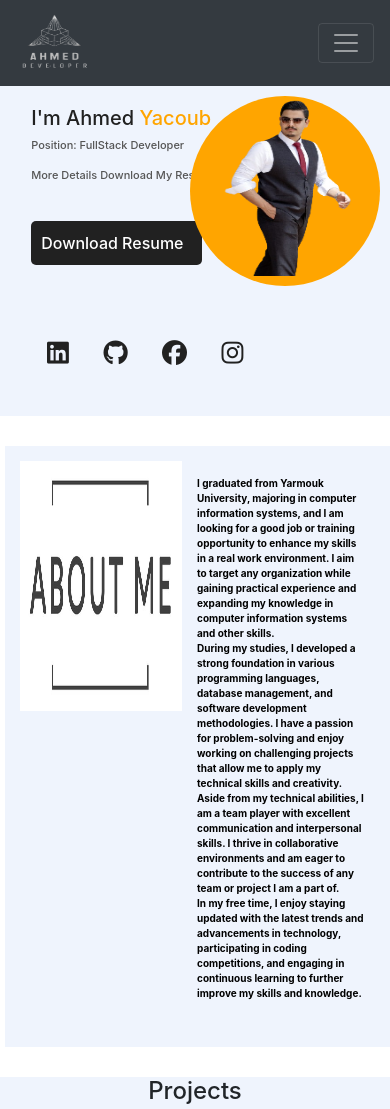
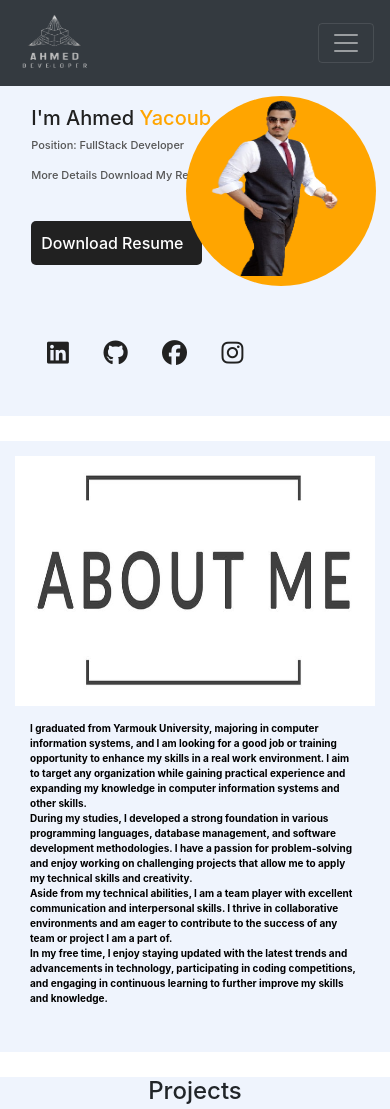
Before and after one commit to ahmedyacoub12345/Project1, a plain HTML site: page index.html in a window 390 px wide. Shown: the top 1109 px of the page. Drawn offline with nearby package versions, Linux system fonts and the light colour scheme.

Commit message:
change width site.

```diff
--- a/style.css
+++ b/style.css
@@ -70,14 +70,14 @@ color: #212121;
   height: 420px;
   width: 420px;
   position: absolute;
-  right: -75px;
+  right: -100px;
   bottom: 15px;
 }
 .image{
   height: 150px;
   width: 150px;
   position: absolute;
-  left: 70%;
+  left: 65%;
   bottom: 0;
   transform: translateX(-50%);
   transition: bottom 1s , left 1s;
@@ -95,7 +95,7 @@ color: #212121;
   justify-content: center;
   text-align: center;
   padding: 15px;
-  margin: 5px;
+  /* margin: 5px; */
   background-color: #eff4fd;
   color: black;
   width: 100%;
@@ -236,7 +236,7 @@ color: #212121;
     width: 190px;
     background-color: orange;
     position: absolute;
-    right: 0px;
+    right: 4px;
     margin: 10px;
     border-radius: 50%;
 }
@@ -277,8 +277,18 @@ color: #212121;
   padding: 15px;
 
 }
+.about {
+  display: flex;
+  flex-direction: column;
+  justify-content: center;
+  text-align: center;
+  padding: 15px;
+  background-color: #eff4fd;
+  color: black;
+  width: 100%;
+}
 .about img {
-  width: 45%;
+  width: 100%;
   height: 250px;
 }
 .about p {
```
